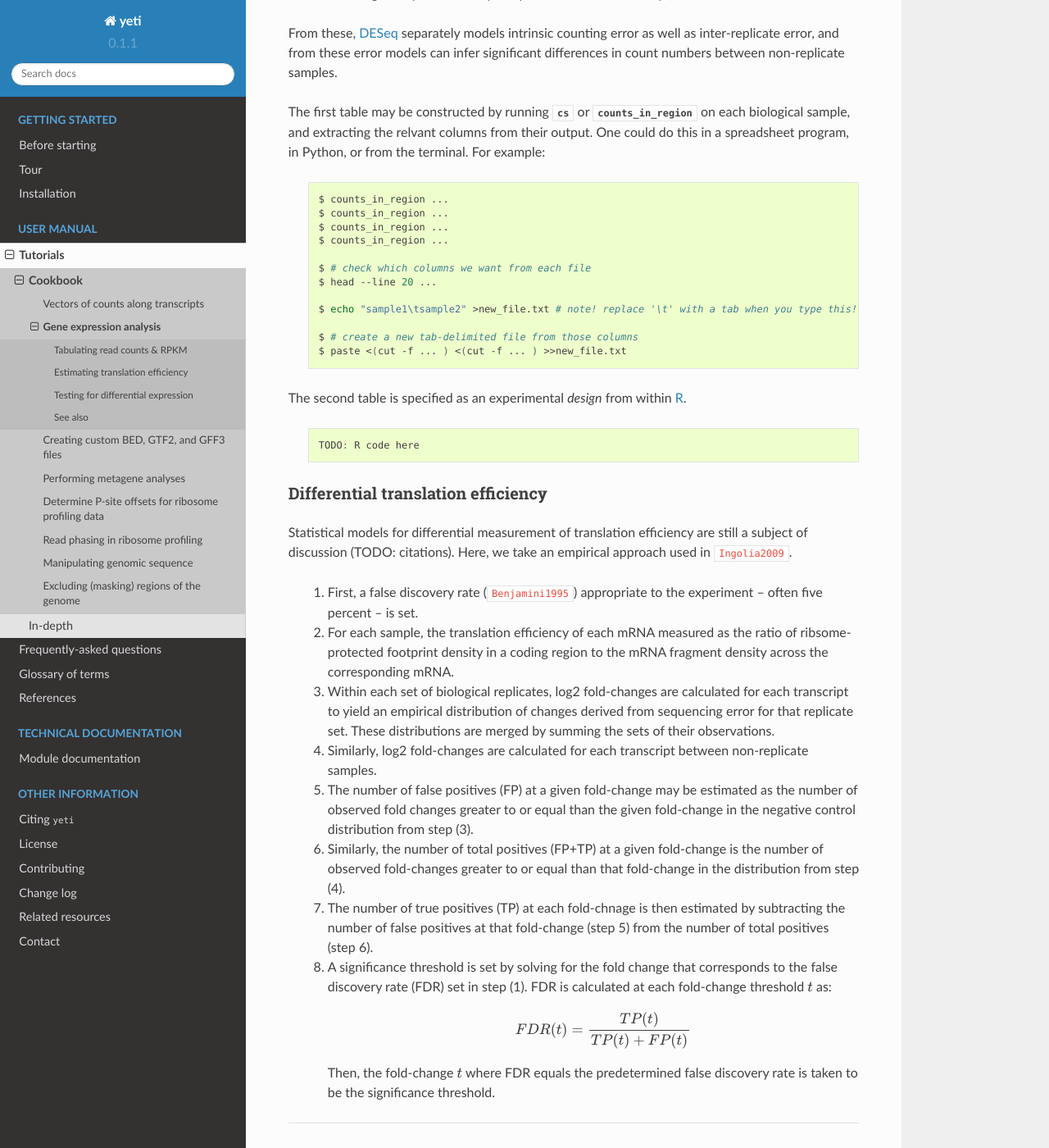
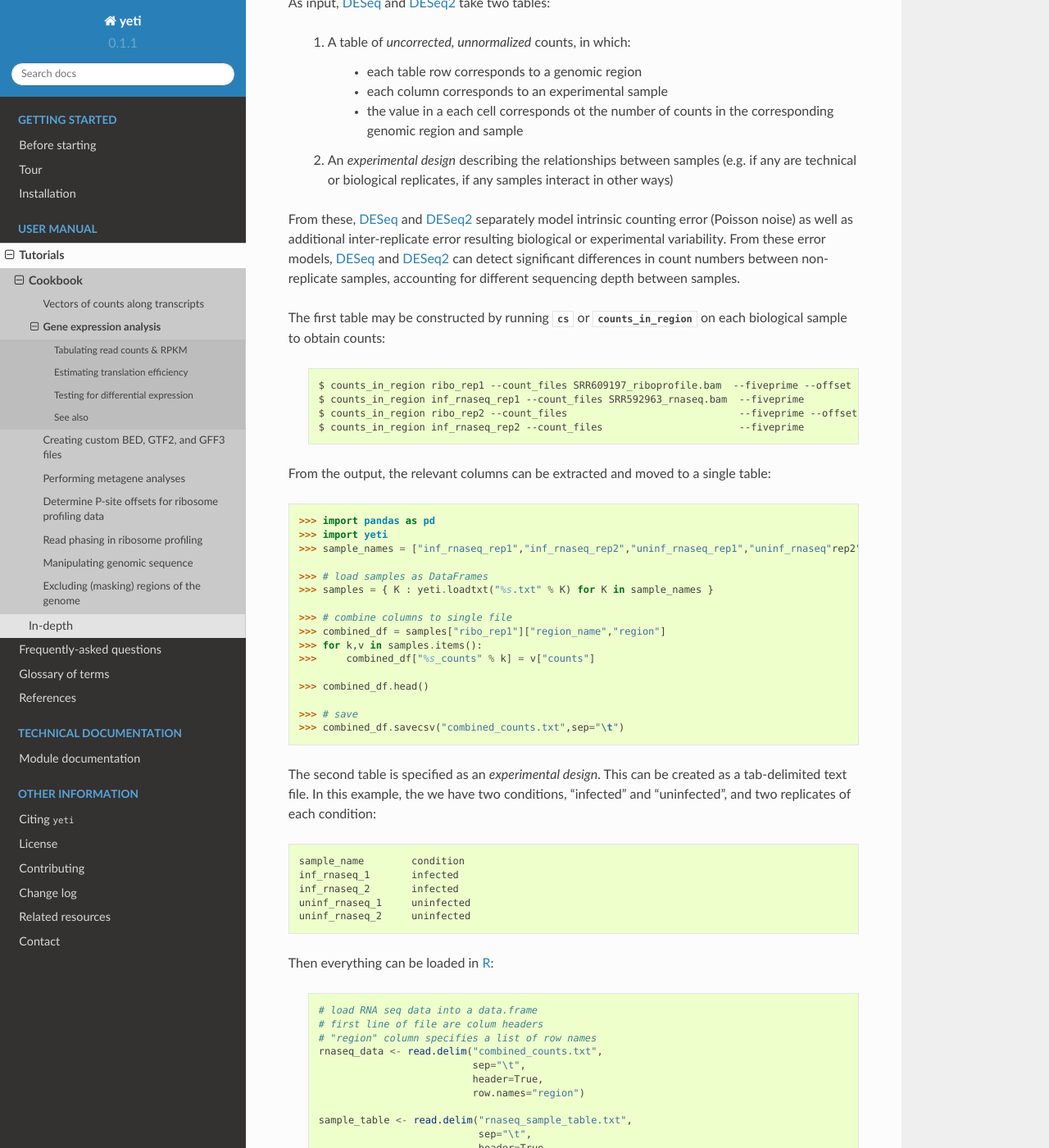
Before and after one commit to joshuagryphon/plastid, a Sphinx documentation site: the page built from docs/source/examples/gene_expression.rst, in a window 1280 px wide and 1400 px high, scrolled down 6801 px. Shown: the whole window at 82% size. Built offline with Sphinx 7.4.7 and the Read the Docs theme 2.0.0, drawn with Linux system fonts in a browser that asks for light colours; cross-references to code outside the pages are shown as plain code; some of the changed text lies outside the part shown.

Commit message:
sketched DESeq/DESeq2 how-to in gene expression example

```diff
--- a/docs/source/examples/gene_expression.rst
+++ b/docs/source/examples/gene_expression.rst
@@ -15,7 +15,7 @@ We will do this two ways:
  #. Using the :mod:`~yeti.bin.counts_in_region` script to
     :ref:`count expression automatically <gene-expression-scripts>`.
 
-The examples below use the :doc:`/test_dataset` we have assembled.
+The examples below use parts 1 & 2 of the :doc:`/test_dataset` we have assembled.
 
 
  .. note::
@@ -120,7 +120,6 @@ First, we need to import a few things::
 
     >>> # plotting functions
     >>> import matplotlib.pyplot as plt
-
 
     >>> # reader for BED-format transcript annotations
     >>> from yeti.readers.bed import BED_Reader
@@ -306,27 +305,37 @@ control::
 Testing for differential expression
 -----------------------------------
 
-RNA-Seq
-.......
+RNA-seq, specifically
+.....................
 There are many strategies for significance testing of differential gene expression
 between multiple datasets, many of which are specifically developed for -- and
-make statistical corrections that assume -- :term:`RNA-seq` data
-(TODO :cite:`citation` ). In particuar, for :term:`RNA-seq` data, `cufflinks`_ and `kallisto`_
-are fast and efficient, and don't require any preprocessing within :data:`yeti` at all.
-For further information on using those packages, see their documentation.
+make statistical corrections that assume -- :term:`RNA-seq` data.
 
-Any :term:`high-throughput sequencing` experiment
-.................................................
-For other experimental data types -- e.g. :term:`ribosome profiling`, :term:`DMS-Seq`,
+For :term:`RNA-seq` data, `cufflinks`_ and `kallisto`_ in particular are popular,
+and operate directly on alignments in `BAM`_ format. These packages don't require
+:data:`yeti` at all. For further information on them packages, see their documentation.
+
+
+Any :term:`high-throughput sequencing` experiment, including RNA-seq
+....................................................................
+For other experimental data types -- e.g. :term:`ribosome profiling`, :term:`DMS-seq`,
 :term:`ChIP-Seq`, :term:`ClIP-Seq`, et c -- the assumptions made by many packages
 specifically developed for :term:`RNA-seq` analysis do not hold.
 
-In contrast, the `R`_ package `DESeq`_ (:cite:`Anders2010`,
-:cite:`Anders2013`) offers a generally applicable statistical
-approach that is appropriate to virtually any count-based
-sequencing data.
+In contrast, the `R`_ packages `DESeq`_ and `DESeq2`_ (:cite:`Anders2010,Anders2013,Love2014`)
+offer a generally applicable statistical approach that is appropriate to virtually
+any count-based sequencing data.
 
-As input, `DESeq`_ takes two objects:
+ .. note::
+
+    The discussion below is heavily simplified and largely draws upon guidance in
+    `Analysing RNA-Seq data with the "DESeq2" package <http://bioconductor.org/packages/release/bioc/vignettes/DESeq2/inst/doc/DESeq2.pdf>`_,
+    hosted on the `DESeq2`_ website.
+
+    Users are encouraged to read the `DESeq`_/`DESeq2`_ documentation for a fuller
+    discussion with additional examples.
+
+As input, `DESeq`_ and `DESeq2`_ take two tables:
 
  #. A table of *uncorrected, unnormalized* :term:`counts`, in which:
 
@@ -339,90 +348,199 @@ As input, `DESeq`_ takes two objects:
     (e.g. if any are technical or biological replicates, if any samples
     interact in other ways)
 
-From these, `DESeq`_ separately models intrinsic counting error as well
-as inter-replicate error, and from these error models can infer significant
-differences in count numbers between non-replicate samples.
+From these, `DESeq`_ and `DESeq2`_ separately model intrinsic counting
+error (Poisson noise) as well as additional inter-replicate error
+resulting biological or experimental variability. From these error models,
+`DESeq`_ and `DESeq2`_ can detect significant differences in count numbers
+between non-replicate samples, accounting for different sequencing depth
+between samples.
 
 The first table may be constructed by running |cs| or |counts_in_region|
-on each biological sample, and extracting the relvant columns from their
-output. One could do this in a spreadsheet program, in Python, or from
-the terminal. For example:
-
- .. TODO: flesh out this example
+on each biological sample to obtain counts:
 
  .. code-block:: shell
 
-    $ counts_in_region ...
-    $ counts_in_region ...
-    $ counts_in_region ...
-    $ counts_in_region ...
-
-    $ # check which columns we want from each file
-    $ head --line 20 ...
-
-    $ echo "sample1\tsample2" >new_file.txt # note! replace '\t' with a tab when you type this!
-
-    $ # create a new tab-delimited file from those columns
-    $ paste <(cut -f ... ) <(cut -f ... ) >>new_file.txt
+    $ counts_in_region ribo_rep1 --count_files SRR609197_riboprofile.bam  --fiveprime --offset 14 --annotation_files merlin_orfs.bed --annotation_format BED
+    $ counts_in_region inf_rnaseq_rep1 --count_files SRR592963_rnaseq.bam  --fiveprime             --annotation_files merlin_orfs.bed --annotation_format BED
+    $ counts_in_region ribo_rep2 --count_files                             --fiveprime --offset 14 --annotation_files merlin_orfs.bed --annotation_format BED
+    $ counts_in_region inf_rnaseq_rep2 --count_files                       --fiveprime             --annotation_files merlin_orfs.bed --annotation_format BED
 
 
-The second table is specified as an experimental *design* from within `R`_.
+From the output, the relevant columns can be extracted and moved to
+a single table::
+
+    >>> import pandas as pd
+    >>> import yeti
+    >>> sample_names = ["inf_rnaseq_rep1","inf_rnaseq_rep2","uninf_rnaseq_rep1","uninf_rnaseq"rep2"]
+
+    >>> # load samples as DataFrames
+    >>> samples = { K : yeti.loadtxt("%s.txt" % K) for K in sample_names }
+
+    >>> # combine columns to single file
+    >>> combined_df = samples["ribo_rep1"]["region_name","region"]
+    >>> for k,v in samples.items():
+    >>>     combined_df["%s_counts" % k] = v["counts"]
+
+    >>> combined_df.head()
+
+    >>> # save
+    >>> combined_df.savecsv("combined_counts.txt",sep="\t")
+
+
+The second table is specified as an *experimental design*. This can be created
+as a tab-delimited text file. In this example, the we have two conditions,
+"infected" and "uninfected", and two replicates of each condition::
+
+    sample_name        condition
+    inf_rnaseq_1       infected
+    inf_rnaseq_2       infected
+    uninf_rnaseq_1     uninfected
+    uninf_rnaseq_2     uninfected
+
+
+Then everything can be loaded in `R`_:
 
  .. code-block:: r
 
-    TODO: R code here
+    # load RNA seq data into a data.frame
+    # first line of file are colum headers
+    # "region" column specifies a list of row names
+    rnaseq_data <- read.delim("combined_counts.txt",
+                              sep="\t",
+                              header=True,
+                              row.names="region")
+
+    sample_table <- read.delim("rnaseq_sample_table.txt",
+                               sep="\t",
+                               header=True,
+                               row.names="sample_name")
+
+    # import DESeq2 & run with default settings
+    library("DESeq2")
+
+    # note, design string below tells DESeq2 that the 'condition' column
+    # distinguishes replicates from non-replicates
+    dds <- DESeqDataSetFromMatrix(countData = rnaseq_data,
+                                  colData = sample_table,
+                                  design = ~ condition) # <--- this line
+
+    results <- results(dds)
+    summary(res)
+
+    # sort results by adjusted p-value
+    resOrdered <- res[order(res$padj),]
+
+    # export sorted data to text file
+    write.delim(as.data.frame(resOrdered),
+                sep="\t",
+                file="infected_uninfected_rnaseq_p_values.txt")
 
 
 Differential translation efficiency
 ...................................
 
- .. TODO :
+Tests for differential translation efficiency can also be implemented within
+`DESeq`_/`DESeq2`_. The discussion below follows a reply from `DESeq2`_ author
+Mike Love (source `here <https://support.bioconductor.org/p/56736/>`_.
 
-    Tests for differential translation efficiency can also be implemented within
-    `DESeq`_.
+We use an experimental design similar to that above, but include a `sample_type`
+column and rows for  :term:`ribosome profiling` data::
+
+    sample_name        condition      sample_type
+    inf_rnaseq_1       infected       rnaseq
+    inf_rnaseq_2       infected       rnaseq
+    uninf_rnaseq_1     uninfected     rnaseq
+    uninf_rnaseq_2     uninfected     rnaseq
+    inf_riboprof_1     infected       riboprof
+    inf_riboprof_2     infected       riboprof
+    uninf_riboprof_1   uninfected     riboprof
+    uninf_riboprof_2   uninfected     riboprof
+
+To the design, we need to add  an *interaction term* to alert `DESeq`_/`DESeq2`_
+that we expect the relationship between the sample types (i.e. translation
+efficiency, the ratio of :term:`ribosome-protected footprints <footprint>`
+to RNA-seq fragments) to differ between conditions:
+
+ .. code-block:: r
+
+    # load RNA seq data into a data.frame
+    # first line of file are colum headers
+    # "region" column specifies a list of row names
+    combined_data <- read.delim("combined_counts.txt",
+                                sep="\t",
+                                header=True,
+                               row.names="region")
+
+    teff_sample_table <- read.delim("teff_sample_table.txt",
+                                   sep="\t",
+                                   header=True,
+                                  row.names="sample_name")
+
+    library("DESeq2")
+
+    # note the interaction term in the design below:
+    dds <- DESeqDataSetFromMatrix(countData = combined_data,
+                                  colData = teff_sample_table,
+                                  design = ~ sample_type + condition + sample_type:condition)
+
+    results <- results(dds)
+    summary(res)
+
+    # now, do wald test on interaction term
+    ????
+
+    # sort by adjusted p-value
+    resOrdered <- res[order(res$padj),]
+
+    # export
+    write.delim(as.data.frame(resOrdered),
+                sep="\t",
+                file="infected_uninfected_rnaseq_p_values.txt")
 
 
-Statistical models for differential measurement of :term:`translation efficiency`
-are still a subject of discussion (TODO: citations). Here, we take an empirical
-approach used in :cite:`Ingolia2009`.
+ .. old discussion- the empirical test used by Nick Ingolia
 
- #. First, a :term:`false discovery rate` (:cite:`Benjamini1995`) appropriate
-    to the experiment -- often five percent -- is set.
+    Statistical models for differential measurement of :term:`translation efficiency`
+    are still a subject of discussion (TODO: citations). Here, we take an empirical
+    approach used in :cite:`Ingolia2009`.
 
- #. For each sample, the :term:`translation efficiency` of each mRNA measured as
-    the ratio of :term:`ribsome-protected footprint` density in a coding region
-    to the mRNA fragment density across the corresponding mRNA.
+     #. First, a :term:`false discovery rate` (:cite:`Benjamini1995`) appropriate
+        to the experiment -- often five percent -- is set.
 
- #. Within each set of biological replicates, log2 fold-changes are calculated
-    for each transcript to yield an empirical distribution of changes derived
-    from sequencing error for that replicate set. These distributions are
-    merged by summing the sets of their observations.
+     #. For each sample, the :term:`translation efficiency` of each mRNA measured as
+        the ratio of :term:`ribsome-protected footprint` density in a coding region
+        to the mRNA fragment density across the corresponding mRNA.
 
- #. Similarly, log2 fold-changes are calculated for each transcript between
-    non-replicate samples.
+     #. Within each set of biological replicates, log2 fold-changes are calculated
+        for each transcript to yield an empirical distribution of changes derived
+        from sequencing error for that replicate set. These distributions are
+        merged by summing the sets of their observations.
 
- #. The number of false positives (FP) at a given fold-change may be estimated
-    as the number of observed fold changes greater to or equal than
-    the given fold-change in the negative control distribution from step (3).
+     #. Similarly, log2 fold-changes are calculated for each transcript between
+        non-replicate samples.
 
- #. Similarly, the number of total positives (FP+TP) at a given fold-change is the
-    number of observed fold-changes greater to or equal than that fold-change
-    in the distribution from step (4).
+     #. The number of false positives (FP) at a given fold-change may be estimated
+        as the number of observed fold changes greater to or equal than
+        the given fold-change in the negative control distribution from step (3).
 
- #. The number of true positives (TP) at each fold-chnage is then estimated by subtracting
-    the number of false positives at that fold-change (step 5) from the number
-    of total positives (step 6).
+     #. Similarly, the number of total positives (FP+TP) at a given fold-change is the
+        number of observed fold-changes greater to or equal than that fold-change
+        in the distribution from step (4).
 
- #. A significance threshold is set by solving for the fold change that corresponds
-    to the :term:`false discovery rate (FDR) <false discovery rate>` set in step (1).
-    :term:`FDR` is calculated at each fold-change threshold :math:`t` as:
+     #. The number of true positives (TP) at each fold-chnage is then estimated by subtracting
+        the number of false positives at that fold-change (step 5) from the number
+        of total positives (step 6).
 
-     .. math::
+     #. A significance threshold is set by solving for the fold change that corresponds
+        to the :term:`false discovery rate (FDR) <false discovery rate>` set in step (1).
+        :term:`FDR` is calculated at each fold-change threshold :math:`t` as:
 
-        FDR(t) = \frac{TP(t)}{TP(t)+FP(t)}
+         .. math::
 
-    Then, the fold-change :math:`t` where :term:`FDR` equals the predetermined
-    :term:`false discovery rate` is taken to be the significance threshold.
+            FDR(t) = \frac{TP(t)}{TP(t)+FP(t)}
+
+        Then, the fold-change :math:`t` where :term:`FDR` equals the predetermined
+        :term:`false discovery rate` is taken to be the significance threshold.
 
 
 
@@ -437,9 +555,10 @@ See also
   - Documentation for |cs| and |counts_in_region| for further discussion
     of their algorithms
 
-  - `DESeq` website, :cite:`Anders2010`, and :cite:`Anders2013` for discussions
-    on statistical models for differential gene expression, an examples
-    on how to use `DESeq` for various experimental setups
+  - Websites for `DESeq` and `DESeq2`_, as well as :cite:`Anders2010`,
+    :cite:`Anders2013` and :cite:`Love2014` for discussions of statistical models
+    for differential gene expression, an examples
+    on how to use `DESeq`_/`DESeq2`_ for various experimental setups
 
   - :doc:`/examples/using_masks` for instructions on how to exclude parts of
     the genome or transcriptome from analysis.
```
